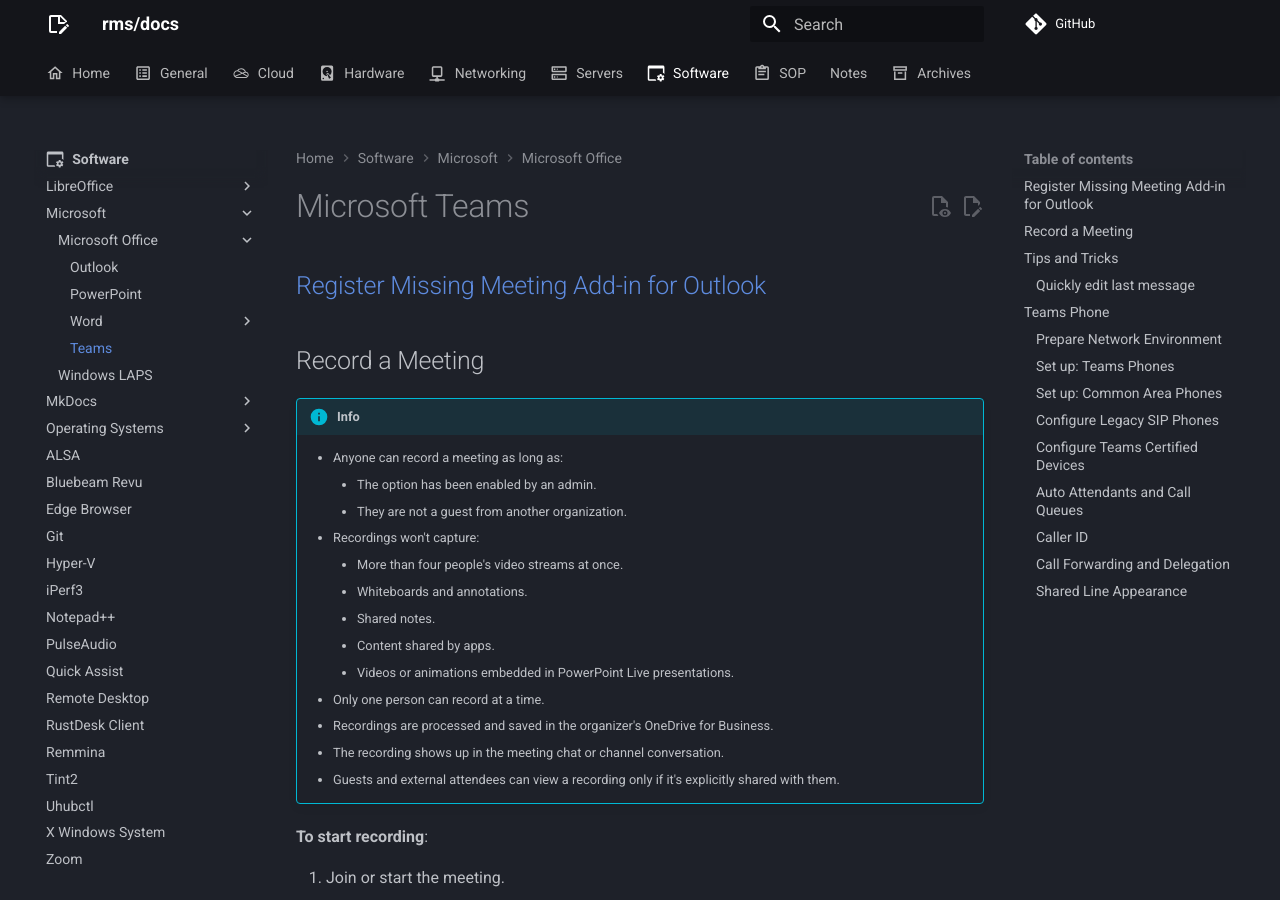
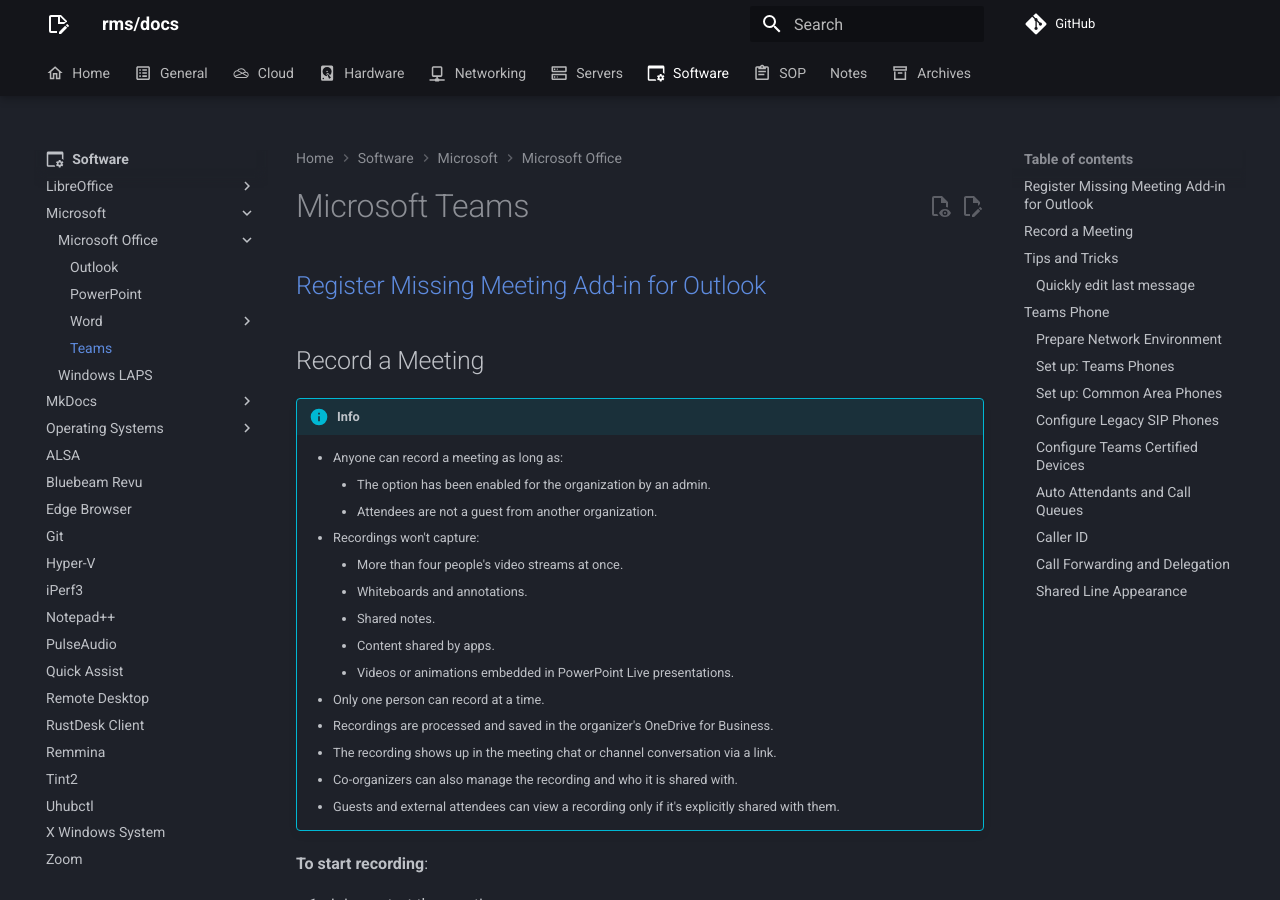
Before and after one commit to rmscode/binary-garden, an MkDocs documentation site: the page built from docs/cloud/microsoft-365/ms-teams.md, in a window 1280 px wide and 900 px high. Built offline with MkDocs 1.6.1 and Material for MkDocs 9.7.7, drawn with Linux system fonts in a browser that asks for light colours; comment, search, counter and statistics services are not loaded.

Commit message:
perf(ms-teams): update teams recording info and clarify permissions
Clarified that recording must be enabled for the organization, updated attendee requirements, specified that recordings appear via a link, and noted that co-organizers can manage recordings and sharing.

```diff
--- a/docs/cloud/microsoft-365/ms-teams.md
+++ b/docs/cloud/microsoft-365/ms-teams.md
@@ -7,8 +7,8 @@
 !!! info
 
     - Anyone can record a meeting as long as:
-        - The option has been enabled by an admin.
-        - They are not a guest from another organization.
+        - The option has been enabled for the organization by an admin.
+        - Attendees are not a guest from another organization.
     - Recordings won't capture:
         - More than four people's video streams at once.
         - Whiteboards and annotations.
@@ -17,7 +17,8 @@
         - Videos or animations embedded in PowerPoint Live presentations.
     - Only one person can record at a time.
     - Recordings are processed and saved in the organizer's OneDrive for Business.
-    - The recording shows up in the meeting chat or channel conversation.
+    - The recording shows up in the meeting chat or channel conversation via a link.
+    - Co-organizers can also manage the recording and who it is shared with.
     - Guests and external attendees can view a recording only if it's explicitly shared with them.
 
 **To start recording**:
```
